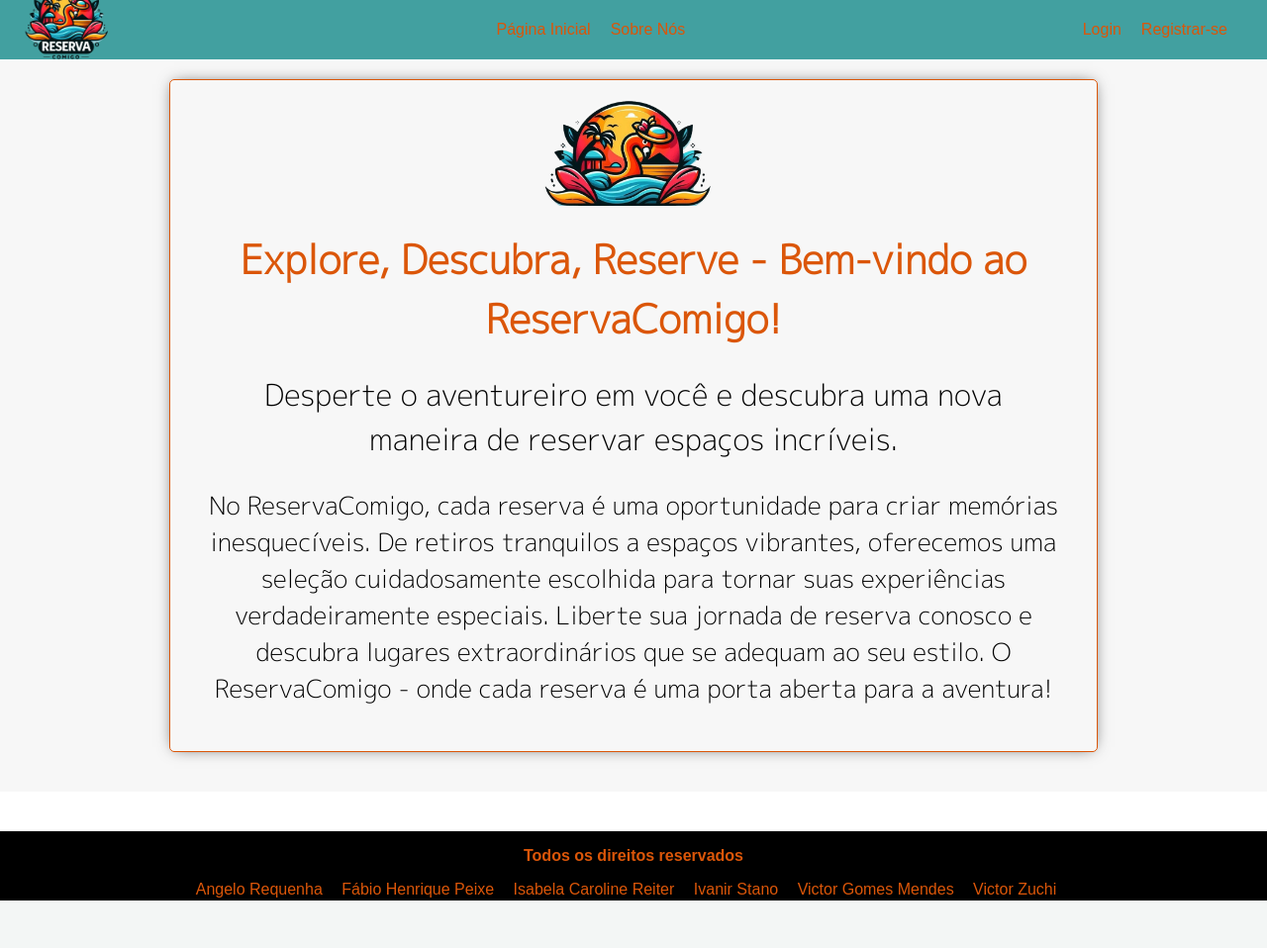
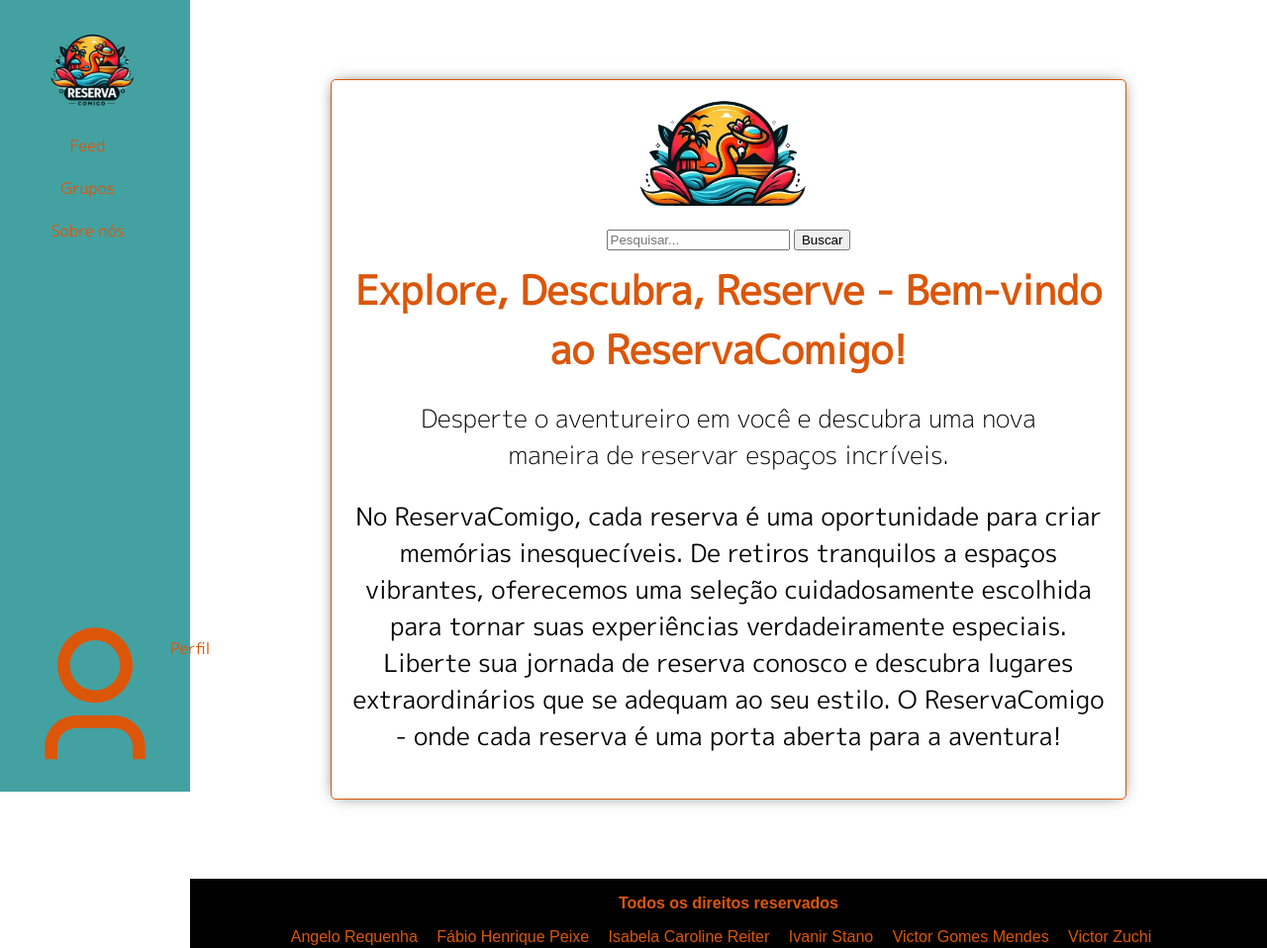
Before and after one commit to Angelo-Requenha/reserva-comigo, a Django app: page /init_page_usuario/ in a window 1280 px wide. Shown: the whole page at 99% size. Before the commit the page ends 910 px from the top, so only its background shows below. Run offline with Django 5.2, Linux system fonts and the light colour scheme.

Commit message:
html e css

```diff
--- a/main/templates/main/header.html
+++ b/main/templates/main/header.html
@@ -11,21 +11,24 @@
         <div id="menu">
             <ul>
                 <li>
-                    <a href="{% url 'reserva_app:init_page_usuario' %}">Página Inicial</a>
+                    <a href="{% url 'reserva_app:init_page_usuario' %}">Feed</a>
                 </li>
                 <li>
-                    <a href="{% url 'reserva_app:sobre_nos' %}">Sobre Nós</a>
+                    <a href="{% url 'reserva_app:sobre_nos' %}">Grupos</a>
+                </li>
+                <li>
+                    <a href="{% url 'reserva_app:sobre_nos' %}">Sobre nós</a>
                 </li>
             </ul>
         </div>
     </nav>
 
-    <nav class="registro_login">
-        <ul>
-            <li><a href="{% url 'reserva_app:login' %}">Login</a></li>
-            <li><a href="{% url 'reserva_app:cadastro' %}">Registrar-se</a></li>
-        </ul>
-    </nav>
+    <div class="registro_login">
+        <a href="{% url 'reserva_app:login' %}">
+            <img src="{% static 'images/user-line.svg' %}" alt="foto_perfil">
+            <p>Perfil</p>
+        </a>
+    </div>
 </header>
 
 {% endblock %}
--- a/reserva_app/templates/pages/init_page_usuario.html
+++ b/reserva_app/templates/pages/init_page_usuario.html
@@ -4,7 +4,13 @@
 {% block content %}
 
 <div class="logo">
-    <img src="{% static 'images/logo_desenho_transparente.png' %}" alt="" style="width: 200px; height: auto;">
+    <img src="{% static 'images/logo_desenho_transparente.png' %}" alt="" style="width: 200px; height: auto; margin-bottom: 10px;">
+</div>
+
+<div class="search-bar">
+    <input type="text" placeholder="Pesquisar...">
+    <button type="button">Buscar</button>
+</div>
 </div>
 
 <div class="caixa_texto">
--- a/~/reserva-comigo/main/static/css/admin/css/forms.css
+++ b/~/reserva-comigo/main/static/css/admin/css/forms.css
@@ -24,10 +24,6 @@ form .form-row p {
 
 .flex-container {
     display: flex;
-}
-
-.form-multiline {
-    flex-wrap: wrap;
 }
 
 .form-multiline > div {
--- a/~/reserva-comigo/main/static/css/css/navbar.css
+++ b/~/reserva-comigo/main/static/css/css/navbar.css
@@ -1,43 +1,59 @@
+@import url('https://fonts.googleapis.com/css2?family=M+PLUS+1p&display=swap');
+
 /* Cabeçalho */
 header {
-    background-color: rgba(29, 141, 141, 0.58); /* Transparent background color */
+    background-color: #1d8d8d93;
     display: flex;
-    flex-direction: row; /* Change from column to row */
-    align-items: center;
-    justify-content: space-between; /* Distribute content evenly */
+    flex-direction: column;
+    align-items: center; /* Center items horizontally */
     position: fixed;
     top: 0;
     left: 0;
-    width: 100%; /* Set width to 100% to span the entire screen */
-    height: 60px; /* Adjust the height as needed */
-    padding: 0 20px; /* Add padding to the left and right */
-    box-sizing: border-box; /* Include padding and border in the total width/height */
-    z-index: 1000; /* Ensure the header appears above other elements */
+    width: 15%;
+    height: 100vh;
+    padding: 20px;
+    box-sizing: border-box;
+    z-index: 1000;
+    font-family: 'M PLUS 1p';
+    font-weight: bold; /* Aqui está a definição do negrito */
 }
 
 .logo img {
-    width: 100px; /* Adjust the width of the logo */
-    height: auto; /* Maintain aspect ratio */
+    width: 100px;
+    height: auto;
 }
 
-header nav,
-.registro_login {
+header .paginas, header .registro_login {
+    width: 100%;
     display: flex;
+    flex-direction: column;
+    align-items: center; /* Center items horizontally */
 }
 
-header nav ul,
-.registro_login ul {
+#menu ul, .paginas ul {
     list-style: none;
     display: flex;
-    flex-direction: row;
+    flex-direction: column;
+    align-items: center;
     margin: 0;
     padding: 0;
 }
 
-#menu ul li,
-.registro_login ul li {
-    margin-right: 20px; /* Adjust spacing between menu items */
+#menu ul li, .paginas ul li {
+    margin-bottom: 20px; /* Adjust spacing between menu items */
 }
+
+/*.registro_login a {
+    display: flex;
+    align-items: center;
+    margin-right: 10px;
+}
+
+.registro_login img {
+    width: 24px;
+    height: 24px;
+    border-radius: 50%;
+}*/
 
 header a {
     color: #DB5609;
@@ -45,14 +61,23 @@ header a {
 }
 
 /* Hover effect for links */
-header a:hover,
-.registro_login a:hover {
+header a:hover {
     color: #A83E11;
 }
 
 /* Styling for active link */
-header a.active,
-.registro_login a.active {
+header a.active {
     font-weight: bold;
     color: #A83E11;
 }
+
+/* Position "Registro" links at the bottom */
+.registro_login {
+    margin-top: auto; /* Push the links to the bottom */
+}
+
+.registro_login a {
+    display: flex;
+    flex-direction: row;
+    width: 100%;
+}
--- a/~/reserva-comigo/main/static/css/css/style.css
+++ b/~/reserva-comigo/main/static/css/css/style.css
@@ -81,10 +81,11 @@ body {
     color: #000;
     text-align: center;
     font-family: 'M PLUS 1p';
-    font-size: 30px;
+    font-size: 25px; /* Ajuste o tamanho do subtitulo conforme necessário */
     font-style: normal;
-    font-weight: 200;
+    font-weight: 300; /* Use um valor menor para tornar o subtitulo mais leve */
     line-height: normal;
+    margin-bottom: 15px; /* Adicione margem inferior para espaçamento */
 }
 
 main {
@@ -92,7 +93,8 @@ main {
     display: flex;
     flex-direction: column;
     flex: 1;
-    background-color: rgba(240, 240, 240, 0.555);
+    background-color: #ffffff;
+    margin-left: 15%;
 }
 
 body .main h1 {
@@ -104,7 +106,7 @@ footer {
     background-color: black;
     width: 100%;
     height: 70px;
-    color: |#DB5609;
+    color: #DB5609;
     text-align: center;
     text-align: center; /* Alinhamento do texto ao centro */
     font-weight: bold;
```
Also changed, not shown: main/static/css/navbar.css (+63 -13 lines), main/static/css/style.css (+52 -8 lines).
